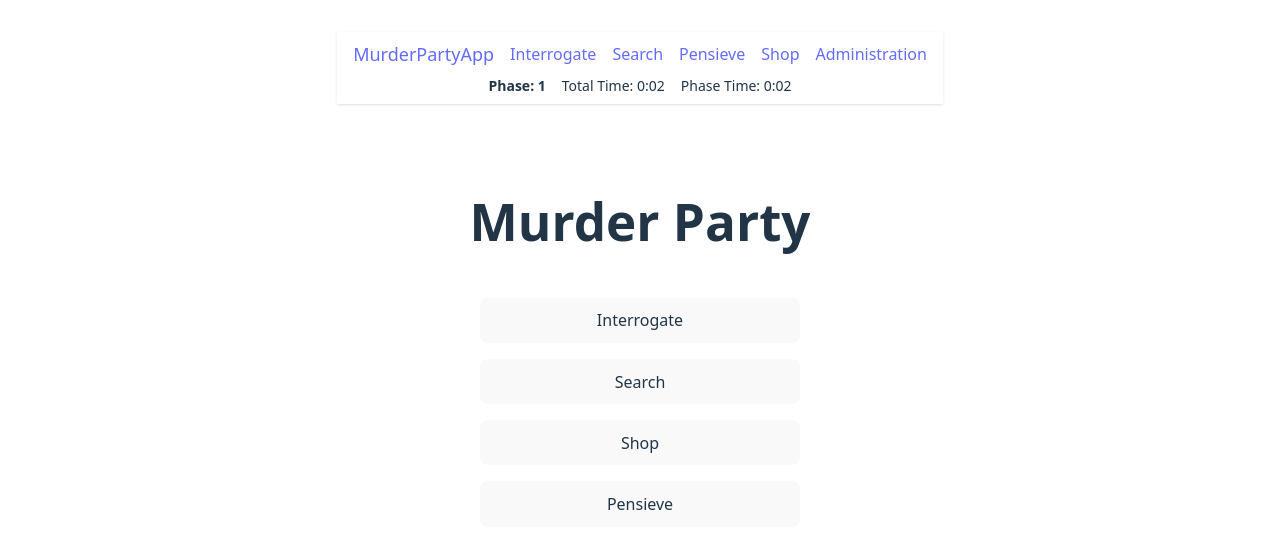
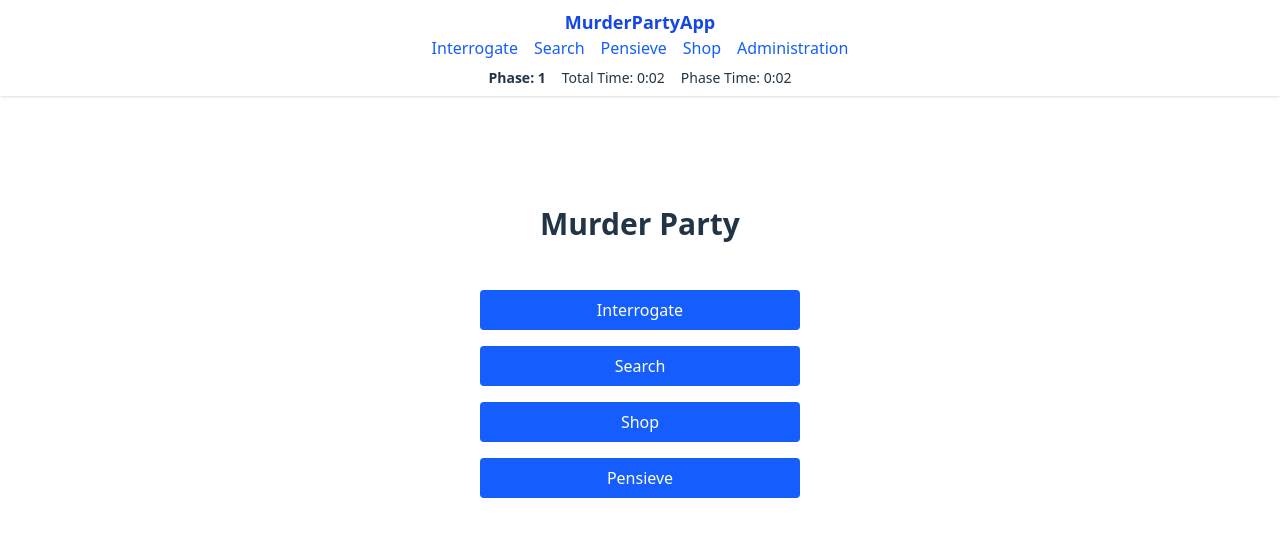
Before and after one commit to Maugrey/murder-party-app2, a React (Vite) app: page / in a window 1280 px wide. Both pictures are taken after a click on the button "Start Game". Shown: the top 548 px of the page. Built offline with nearby package versions, Linux system fonts and the light colour scheme.

Commit message:
clean and update styles

```diff
--- a/src/App.css
+++ b/src/App.css
@@ -1,25 +1,6 @@
 @import "tailwindcss";
 
-#root {
-  max-width: 1280px;
-  margin: 0 auto;
-  padding: 2rem;
-  text-align: center;
-}
-
-.logo {
-  height: 6em;
-  padding: 1.5em;
-  will-change: filter;
-  transition: filter 300ms;
-}
-.logo:hover {
-  filter: drop-shadow(0 0 2em #646cffaa);
-}
-.logo.react:hover {
-  filter: drop-shadow(0 0 2em #61dafbaa);
-}
-
+/* Styles qui ne sont pas facilement remplaçables par des classes Tailwind */
 @keyframes logo-spin {
   from {
     transform: rotate(0deg);
@@ -34,11 +15,3 @@
     animation: logo-spin infinite 20s linear;
   }
 }
-
-.card {
-  padding: 2em;
-}
-
-.read-the-docs {
-  color: #888;
-}
--- a/src/App.tsx
+++ b/src/App.tsx
@@ -25,7 +25,7 @@ function App() {
       <div className="flex flex-col min-h-screen">
         {/* Sticky menu */}
         <header className="sticky top-0 z-10 bg-white shadow px-4 py-2 flex flex-col">
-          <nav className="flex items-center w-full gap-4">
+          <nav className="flex md:flex-col items-center w-full">
             {/* Burger menu for mobile */}
             <div
               className="md:hidden cursor-pointer"
@@ -34,14 +34,14 @@ function App() {
               ☰
             </div>
             <div className="flex-1 flex justify-center">
-              <Link to="/" className="font-bold text-lg">MurderPartyApp</Link>
+              <Link to="/" className="font-bold text-lg text-blue-700 hover:text-blue-900 transition">MurderPartyApp</Link>
             </div>
             <div className="hidden md:flex gap-4">
-              <Link to="/interrogate">{t('App.interrogate')}</Link>
-              <Link to="/search">{t('App.search')}</Link>
-              <Link to="/pensieve">{t('App.pensieve')}</Link>
-              <Link to="/shop">{t('App.shop')}</Link>
-              <Link to="/admin">{t('App.admin')}</Link>
+              <Link to="/interrogate" className="text-blue-600 hover:text-blue-800 font-medium transition">{t('App.interrogate')}</Link>
+              <Link to="/search" className="text-blue-600 hover:text-blue-800 font-medium transition">{t('App.search')}</Link>
+              <Link to="/pensieve" className="text-blue-600 hover:text-blue-800 font-medium transition">{t('App.pensieve')}</Link>
+              <Link to="/shop" className="text-blue-600 hover:text-blue-800 font-medium transition">{t('App.shop')}</Link>
+              <Link to="/admin" className="text-blue-600 hover:text-blue-800 font-medium transition">{t('App.admin')}</Link>
             </div>
           </nav>
 
@@ -51,11 +51,11 @@ function App() {
               ? 'max-h-60 opacity-100 mt-2 pb-2 pt-2 border-t'
               : 'max-h-0 opacity-0 m-0 p-0 border-t-0'}`}
           >
-            <Link to="/interrogate" className="text-center" onClick={toggleMobileMenu}>{t('App.interrogate')}</Link>
-            <Link to="/search" className="text-center" onClick={toggleMobileMenu}>{t('App.search')}</Link>
-            <Link to="/pensieve" className="text-center" onClick={toggleMobileMenu}>{t('App.pensieve')}</Link>
-            <Link to="/shop" className="text-center" onClick={toggleMobileMenu}>{t('App.shop')}</Link>
-            <Link to="/admin" className="text-center" onClick={toggleMobileMenu}>{t('App.admin')}</Link>
+            <Link to="/interrogate" className="text-center text-blue-600 hover:text-blue-800 py-1 transition" onClick={toggleMobileMenu}>{t('App.interrogate')}</Link>
+            <Link to="/search" className="text-center text-blue-600 hover:text-blue-800 py-1 transition" onClick={toggleMobileMenu}>{t('App.search')}</Link>
+            <Link to="/pensieve" className="text-center text-blue-600 hover:text-blue-800 py-1 transition" onClick={toggleMobileMenu}>{t('App.pensieve')}</Link>
+            <Link to="/shop" className="text-center text-blue-600 hover:text-blue-800 py-1 transition" onClick={toggleMobileMenu}>{t('App.shop')}</Link>
+            <Link to="/admin" className="text-center text-blue-600 hover:text-blue-800 py-1 transition" onClick={toggleMobileMenu}>{t('App.admin')}</Link>
           </div>
 
           <div className="flex justify-center mt-2">
--- a/src/index.css
+++ b/src/index.css
@@ -1,70 +1,17 @@
 @import "tailwindcss";
 
+/* Variables globales qui ne sont pas facilement remplaçables par Tailwind */
 :root {
-  font-family: system-ui, Avenir, Helvetica, Arial, sans-serif;
-  line-height: 1.5;
-  font-weight: 400;
-
-  color-scheme: light dark;
-  color: rgba(255, 255, 255, 0.87);
-  background-color: #242424;
-
   font-synthesis: none;
   text-rendering: optimizeLegibility;
   -webkit-font-smoothing: antialiased;
   -moz-osx-font-smoothing: grayscale;
 }
 
-a {
-  font-weight: 500;
-  color: #646cff;
-  text-decoration: inherit;
-}
-a:hover {
-  color: #535bf2;
-}
-
-body {
-  margin: 0;
-  display: flex;
-  place-items: center;
-  min-width: 320px;
-  min-height: 100vh;
-}
-
-h1 {
-  font-size: 3.2em;
-  line-height: 1.1;
-}
-
-button {
-  border-radius: 8px;
-  border: 1px solid transparent;
-  padding: 0.6em 1.2em;
-  font-size: 1em;
-  font-weight: 500;
-  font-family: inherit;
-  background-color: #1a1a1a;
-  cursor: pointer;
-  transition: border-color 0.25s;
-}
-button:hover {
-  border-color: #646cff;
-}
-button:focus,
-button:focus-visible {
-  outline: 4px auto -webkit-focus-ring-color;
-}
-
+/* Utilisons les styles qui ne peuvent pas être facilement remplacés par Tailwind */
 @media (prefers-color-scheme: light) {
   :root {
     color: #213547;
     background-color: #ffffff;
   }
-  a:hover {
-    color: #747bff;
-  }
-  button {
-    background-color: #f9f9f9;
-  }
 }
--- a/src/pages/Home.tsx
+++ b/src/pages/Home.tsx
@@ -30,10 +30,30 @@ const Home = () => {
         </button>
       ) : (
         <div className="flex flex-col gap-4 w-full max-w-xs">
-          <button className="btn" onClick={() => navigate('/interrogate')}>{t('Home.interrogateButton')}</button>
-          <button className="btn" onClick={() => navigate('/search')}>{t('Home.searchButton')}</button>
-          <button className="btn" onClick={() => navigate('/shop')}>{t('Home.shopButton')}</button>
-          <button className="btn" onClick={() => navigate('/pensieve')}>{t('Home.pensieveButton')}</button>
+          <button
+            className="px-4 py-2 rounded bg-blue-600 text-white hover:bg-blue-700 transition"
+            onClick={() => navigate('/interrogate')}
+          >
+            {t('Home.interrogateButton')}
+          </button>
+          <button
+            className="px-4 py-2 rounded bg-blue-600 text-white hover:bg-blue-700 transition"
+            onClick={() => navigate('/search')}
+          >
+            {t('Home.searchButton')}
+          </button>
+          <button
+            className="px-4 py-2 rounded bg-blue-600 text-white hover:bg-blue-700 transition"
+            onClick={() => navigate('/shop')}
+          >
+            {t('Home.shopButton')}
+          </button>
+          <button
+            className="px-4 py-2 rounded bg-blue-600 text-white hover:bg-blue-700 transition"
+            onClick={() => navigate('/pensieve')}
+          >
+            {t('Home.pensieveButton')}
+          </button>
         </div>
       )}
     </div>
```
